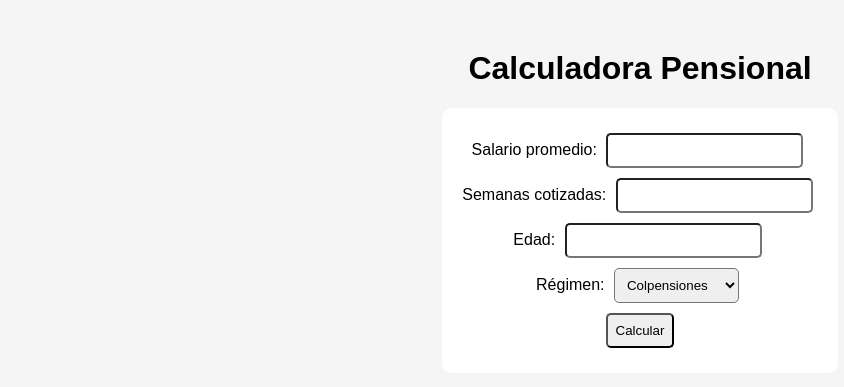
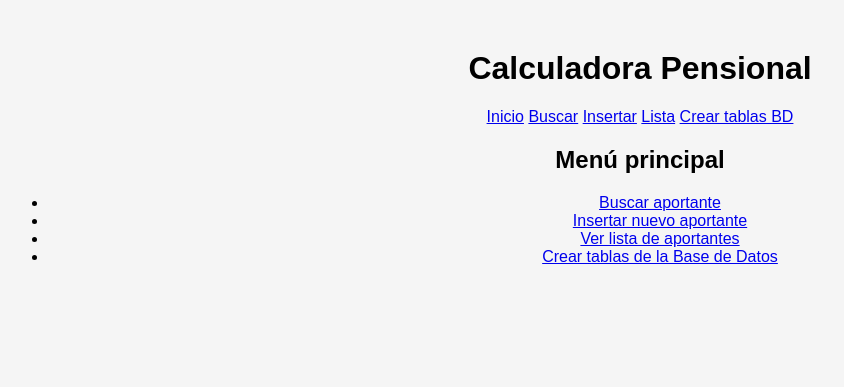
Before and after one commit to MafePiedrahita/Proyecto_Aula_Calculadora_Pensional, a Flask app: page / in a window 1280 px wide. Shown: the top 387 px of the page, without its empty margins (0-844 px from the left). Run offline with Flask 3, Linux system fonts and the light colour scheme; parts of the project's set-up code (start-up, migrations or seed data) failed here and were passed over.

Commit message:
cambios en los archivos

```diff
--- a/src/app.py
+++ b/src/app.py
@@ -1,11 +1,24 @@
 from flask import Flask
 from src.controller.pension_controller import pension_bp
+from src.init_db import apply_schema
 
-def create_app():
+def create_app() -> Flask:
     app = Flask(__name__)
-    app.register_blueprint(pension_bp)  # conectar el controlador
+    app.config["SECRET_KEY"] = "super-secret-key"
+
+    # Registrar los blueprints (controladores)
+    app.register_blueprint(pension_bp)
+
+    # Ruta para crear tablas en la base de datos
+    @app.route("/init-db")
+    def init_db_route():
+        apply_schema()  # usa sql/01_schema.sql
+        return "✔ Tablas creadas correctamente en la base de datos."
+
     return app
 
+
+# ---------- EJECUCIÓN ----------
 if __name__ == "__main__":
     app = create_app()
     app.run(debug=True)
--- a/src/controller/pension_controller.py
+++ b/src/controller/pension_controller.py
@@ -1,18 +1,47 @@
 from flask import Blueprint, render_template, request
-from src.service.pension_service import calcular_pension
+from src.service.pension_service import (
+    buscar_aportante_por_documento,
+    insertar_aportante,
+    listar_aportantes,  # opcional, para /lista
+)
 
-pension_bp = Blueprint('pension', __name__)
+pension_bp = Blueprint(
+    "pension",
+    __name__,
+    url_prefix="",
+    template_folder="../view/templates",
+    static_folder="../view/static",
+)
 
-@pension_bp.route('/')
+
+# -------- Menú de inicio --------
+@pension_bp.route("/")
 def index():
-    return render_template('index.html')
+    return render_template("index.html")
 
-@pension_bp.route('/calcular', methods=['POST'])
-def calcular():
-    salario = float(request.form['salario'])
-    semanas = int(request.form['semanas'])
-    edad = int(request.form['edad'])
-    regimen = request.form['regimen']
 
-    resultado = calcular_pension(salario, semanas, edad, regimen)
-    return render_template('index.html', resultado=resultado)
+# -------- Buscar (READ) --------
+@pension_bp.route("/buscar", methods=["GET", "POST"])
+def buscar():
+    resultado = None
+    if request.method == "POST":
+        documento = request.form.get("documento")
+        if documento:
+            resultado = buscar_aportante_por_documento(documento)
+    return render_template("buscar.html", resultado=resultado)
+
+
+# -------- Insertar (CREATE) --------
+@pension_bp.route("/insertar", methods=["GET", "POST"])
+def insertar():
+    mensaje = None
+    if request.method == "POST":
+        nombre = request.form.get("nombre")
+        documento = request.form.get("documento")
+        salario = request.form.get("salario")
+
+        if nombre and documento and salario:
+            insertar_aportante(nombre, documento, float(salario))
+            mensaje = "Aportante insertado correctamente."
+
+    return render_template("insertar.html", mensaje=mensaje)
--- a/src/view/templates/base.html
+++ b/src/view/templates/base.html
@@ -0,0 +1,24 @@
+<!doctype html>
+<html lang="es">
+<head>
+  <meta charset="utf-8">
+  <title>Calculadora Pensional</title>
+  <link rel="stylesheet" href="{{ url_for('pension.static', filename='style.css') }}">
+</head>
+<body>
+  <header>
+    <h1>Calculadora Pensional</h1>
+    <nav>
+      <a href="{{ url_for('pension.index') }}">Inicio</a>
+      <a href="{{ url_for('pension.buscar') }}">Buscar</a>
+      <a href="{{ url_for('pension.insertar') }}">Insertar</a>
+      <a href="{{ url_for('pension.lista') }}">Lista</a>
+      <a href="{{ url_for('init_db_route') }}">Crear tablas BD</a>
+    </nav>
+  </header>
+
+  <main>
+    {% block content %}{% endblock %}
+  </main>
+</body>
+</html>
--- a/src/view/templates/index.html
+++ b/src/view/templates/index.html
@@ -1,34 +1,11 @@
-<!DOCTYPE html>
-<html lang="es">
-<head>
-  <meta charset="UTF-8">
-  <title>Calculadora Pensional</title>
-  <link rel="stylesheet" href="{{ url_for('static', filename='style.css') }}">
-</head>
-<body>
-  <h1> Calculadora Pensional </h1>
+{% extends "base.html" %}
 
-  <form action="/calcular" method="POST">
-    <label>Salario promedio:</label>
-    <input type="number" name="salario" step="0.01" required><br>
-
-    <label>Semanas cotizadas:</label>
-    <input type="number" name="semanas" required><br>
-
-    <label>Edad:</label>
-    <input type="number" name="edad" required><br>
-
-    <label>Régimen:</label>
-    <select name="regimen">
-      <option value="colpensiones">Colpensiones</option>
-      <option value="privado">Fondo Privado</option>
-    </select><br>
-
-    <button type="submit">Calcular</button>
-  </form>
-
-  {% if resultado %}
-    <h2>Resultado: {{ resultado }}</h2>
-  {% endif %}
-</body>
-</html>
+{% block content %}
+  <h2>Menú principal</h2>
+  <ul>
+    <li><a href="{{ url_for('pension.buscar') }}">Buscar aportante</a></li>
+    <li><a href="{{ url_for('pension.insertar') }}">Insertar nuevo aportante</a></li>
+    <li><a href="{{ url_for('pension.lista') }}">Ver lista de aportantes</a></li>
+    <li><a href="{{ url_for('init_db_route') }}">Crear tablas de la Base de Datos</a></li>
+  </ul>
+{% endblock %}
```
Also changed, not shown: src/view/templates/buscar.html (+20 -0 lines), src/view/templates/insertar.html (+22 -0 lines), src/view/templates/modificar.html (deleted).
